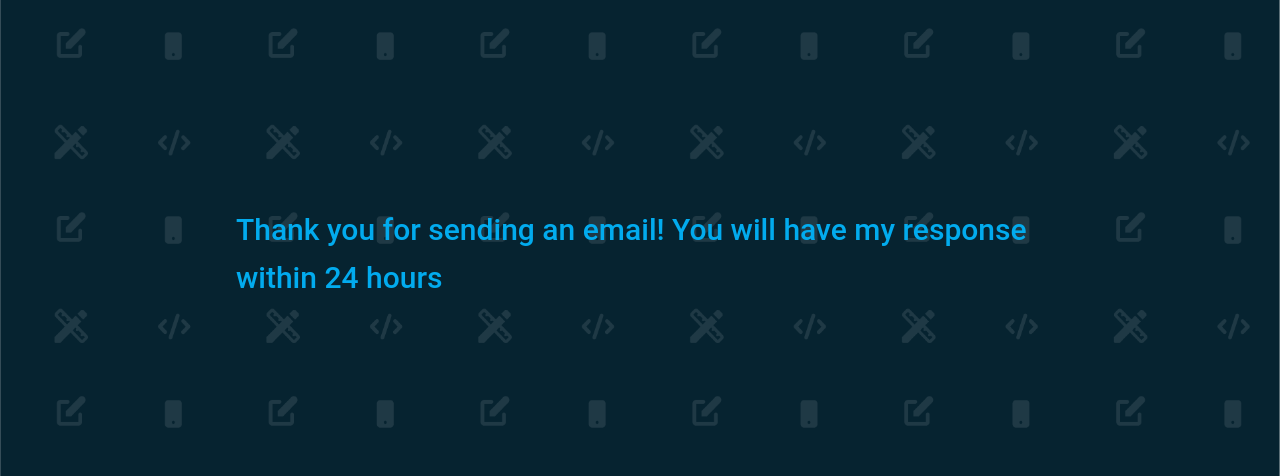
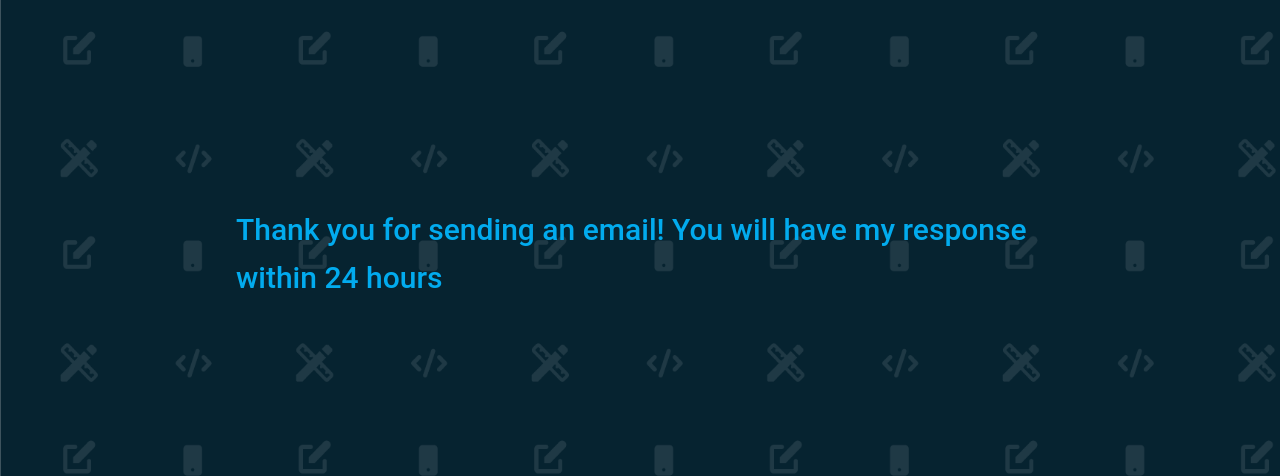
Before and after one commit to Mastle/at-productions-website, a plain HTML site: page thanks.html in a window 1280 px wide. Shown: the part 92-568 px from the top of the page. Drawn offline with Linux system fonts and the light colour scheme; files that its build step writes are made by us from their sources; files whose address does not match are found by name.

Commit message:
background img height changed

```diff
--- a/styles/main.css
+++ b/styles/main.css
@@ -706,7 +706,7 @@ form{
 
 
 .thanks-page{
-    min-height:637px;
+    min-height:800px;
 }
 
 .contact-bg .thanks-page-container{
```
